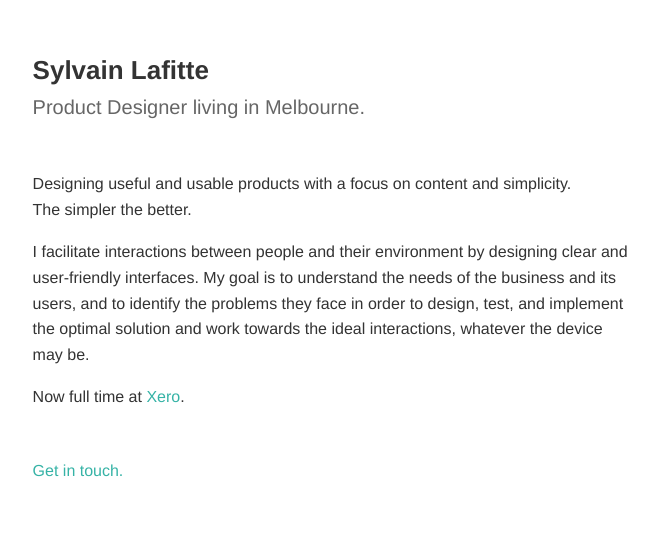
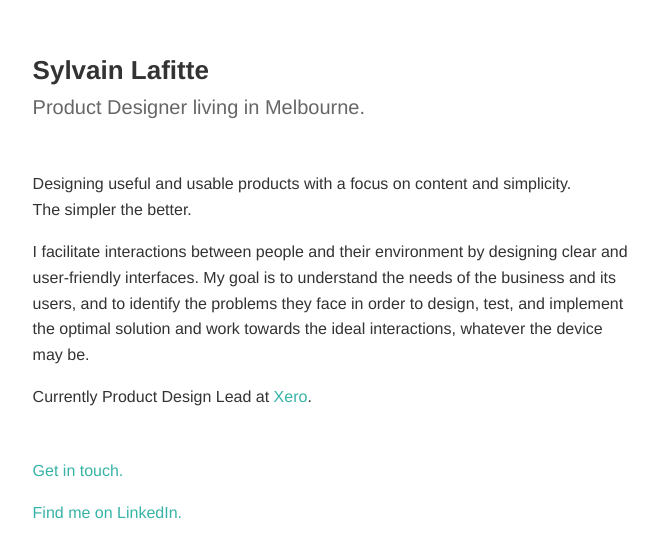
Before and after one commit to sylvainlafitte/Portfolio, a plain HTML site: page index.html in a window 1280 px wide. Shown: the part 105-662 px from the top of the page, without its empty margins (121-779 px from the left). Drawn offline with Linux system fonts and the light colour scheme.

Commit message:
Updated title and added LinkedIn

```diff
--- a/index.html
+++ b/index.html
@@ -32,11 +32,12 @@
 
 		<p>I facilitate interactions between people and their environment by designing clear and user-friendly interfaces. My goal is to understand the needs of the business and its users, and to identify the problems they face in order to design, test, and implement the optimal solution and work towards the ideal interactions, whatever the device may be.</p>
 
-		<p>Now full time at <a href="http://xero.com">Xero</a>.</p>
+		<p>Currently Product Design Lead at <a href="http://xero.com">Xero</a>.</p>
 	</div>
 
 	<div class="footer animated fadeIn delay4">
 		<p><a href="mailto:lafitte.sylvain@gmail.com" title="Email: lafitte.sylvain@gmail.com" target="_blank">Get in touch.</a></p>
+		<p><a href="www.linkedin.com/in/sylvain-lafitte-00" title="LinkedIn Profile">Find me on LinkedIn.</a></p>
 	</div>
 
 
```
